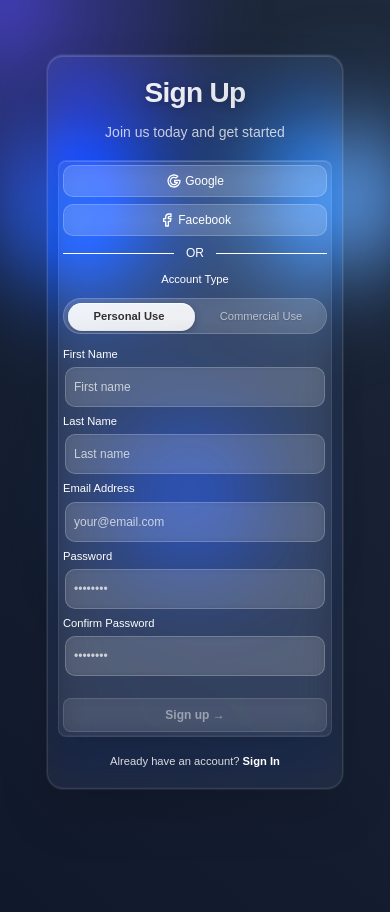
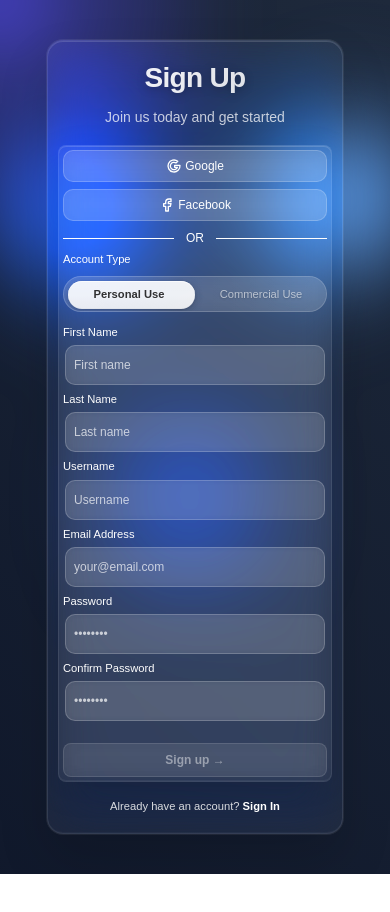
Before and after one commit to HuberLeon007/mckalender-login-register, a Next.js app: page /signup in a window 390 px wide. Shown: the top 912 px of the page. After the commit the page ends 874 px from the top, so only its background shows below. Built offline with nearby package versions, Linux system fonts and the light colour scheme.

Commit message:
signInSignUp passt

```diff
--- a/src/app/signin/index.css
+++ b/src/app/signin/index.css
@@ -14,7 +14,6 @@
   margin: 0;
   padding: 0.5rem;
   min-height: 100vh;
-  overflow-y: auto;
   scroll-behavior: smooth;
   display: flex;
   align-items: flex-start;
--- a/src/app/signup/index.css
+++ b/src/app/signup/index.css
@@ -18,7 +18,7 @@ html {
   margin: 0;
   padding: 0.5rem;
   min-height: 100vh;
-  overflow-y: auto;
+  /* overflow-y: auto; entfernt, damit nicht einzeln gescrollt werden kann */
   scroll-behavior: smooth;
   display: flex;
   align-items: flex-start;
@@ -30,13 +30,14 @@ html {
   margin: 0 auto;
   padding: 0;
   max-height: none;
-  overflow-y: visible;
+  /* overflow-y: visible; entfernt, damit Wrapper nicht scrollt */
   max-width: 320px;
 }
 
 .login-card-inner {
   margin: 2rem 0 0 0;
   padding: 1rem 0.5rem;
+  /* overflow-y: visible; entfernt, damit Inner nicht scrollt */
 }
 
 .login-header {
@@ -72,7 +73,7 @@ html {
   z-index: 999;
   transition: all 0.4s cubic-bezier(0.25, 0.46, 0.45, 0.94);
   position: relative;
-  overflow: hidden;
+  overflow: visible;
 }
 
 .logincard::before {
@@ -299,7 +300,7 @@ html {
     inset 0 -1px 0 rgba(255, 255, 255, 0.05);
   transition: all 0.4s cubic-bezier(0.25, 0.46, 0.45, 0.94);
   position: relative;
-  overflow: hidden;
+  overflow: visible;
   margin: 0 0 0.5rem 0;
   padding: 0.75rem;
 }
@@ -368,3 +369,41 @@ html {
 .create-account-container a:hover::after {
   width: 100%;
 }
+
+@media (max-width: 768px) {
+  .login-container {
+    padding: 0.25rem;
+    min-height: 100vh;
+    max-height: none;
+    display: flex;
+    align-items: flex-start;
+    justify-content: center;
+    overflow-y: unset !important; /* WICHTIG: Kein eigenes Scrollen auf Mobile, sondern Seite wächst */
+    scroll-behavior: smooth;
+    padding-top: 0.5rem;
+  }
+  .login-card-wrapper {
+    width: 100%;
+    max-width: 260px;
+    min-width: 180px;
+    margin: 0 auto;
+    max-height: none;
+    overflow-y: unset !important; /* Kein eigenes Scrollen auf Mobile */
+  }
+  .login-card-inner {
+    margin: 2rem 0 0 0;
+    padding: 0.5rem 0.5rem;
+    overflow-y: unset !important; /* Kein eigenes Scrollen auf Mobile */
+  }
+  .login-container,
+  .login-card-wrapper,
+  .login-card-inner {
+    overflow-y: unset !important;
+    max-height: none !important;
+    height: auto !important;
+  }
+  html, body {
+    overflow-y: auto !important;
+    height: auto !important;
+  }
+}
--- a/src/components/signup-form.jsx
+++ b/src/components/signup-form.jsx
@@ -15,10 +15,11 @@ export default function SignupForm() {
   const [formData, setFormData] = useState({
     firstName: "",
     lastName: "",
+    username: "",
     email: "",
     password: "",
     confirmPassword: "",
-    accountType: "personal" // "personal" or "commercial"
+    accountType: "personal", // "personal" or "commercial"
   });
 
   const [passwordValidation, setPasswordValidation] = useState({
@@ -75,8 +76,9 @@ export default function SignupForm() {
 
   const handleSubmit = (e) => {
     e.preventDefault();
-    if (isPasswordValid() && formData.firstName && formData.lastName && formData.email) {
-      console.log("Form submitted successfully", formData);
+    if (isPasswordValid() && formData.firstName && formData.lastName && formData.email && formData.username) {
+      console.log("Signup-Daten:", JSON.stringify(formData, null, 2));
+      // ...hier könnte später ein API-Call kommen
     } else {
       console.log("Form validation failed");
     }
@@ -85,8 +87,8 @@ export default function SignupForm() {
   return (
     <div className="w-full max-w-xs sm:max-w-sm md:max-w-md">
       {/* Main Card with Apple Morphgism Style */}
-      <div className="rounded-2xl morphgism-card p-3 max-h-screen overflow-y-auto flex flex-col">
-        <div className="w-full h-auto flex-1 flex flex-col">
+      <div className="rounded-2xl morphgism-card p-3 flex flex-col">
+        <div className="w-full h-auto flex flex-col">
           {/* Header */}
           <div className="text-center mb-4">
             <h1 className="text-2xl sm:text-3xl text-white font-bold tracking-tight mb-1 modern-title">
@@ -98,8 +100,8 @@ export default function SignupForm() {
           </div>
 
           {/* Content Wrapper with Glassmorphism */}
-          <div className="content-wrapper rounded-xl p-2 flex-1 overflow-y-visible">
-            <form onSubmit={handleSubmit} className="flex flex-col min-h-0">
+          <div className="content-wrapper rounded-xl p-2 flex-1">
+            <form onSubmit={handleSubmit} className="flex flex-col">
               {/* Social Login Buttons */}
               <div className="flex flex-col social-buttons-container gap-2 mb-2">
                 <button
@@ -133,8 +135,8 @@ export default function SignupForm() {
 
               {/* Account Type Toggle Switch */}
               <div className="account-type-container mb-4">
-                <div className="account-type-header mb-2">
-                  <span className="text-base text-white text-opacity-90 input-label">
+                <div className="account-type-header mb-2 text-left">
+                  <span className="text-base text-white text-opacity-90 input-label text-left block">
                     Account Type
                   </span>
                 </div>
@@ -185,6 +187,21 @@ export default function SignupForm() {
                     className="aceternity-input w-full rounded-lg text-base"
                   />
                 </div>
+              </div>
+
+              {/* Username Input */}
+              <div className="input-group mb-2">
+                <Label className="block text-base text-white text-opacity-90 input-label">
+                  Username
+                </Label>
+                <Input
+                  type="text"
+                  name="username"
+                  value={formData.username}
+                  onChange={handleInputChange}
+                  placeholder="Username"
+                  className="aceternity-input w-full rounded-lg text-base"
+                />
               </div>
 
               {/* Email Input */}
@@ -268,11 +285,11 @@ export default function SignupForm() {
               <button
                 type="submit"
                 className={`login-btn w-full rounded-lg py-2 mb-2 ${
-                  isPasswordValid() && formData.firstName && formData.lastName && formData.email
+                  isPasswordValid() && formData.firstName && formData.lastName && formData.email && formData.username
                     ? ''
                     : 'opacity-50 cursor-not-allowed'
                 }`}
-                disabled={!isPasswordValid() || !formData.firstName || !formData.lastName || !formData.email}>
+                disabled={!isPasswordValid() || !formData.firstName || !formData.lastName || !formData.email || !formData.username}>
                 <span className="text-base font-semibold text-white">
                   Sign up →
                 </span>
```
